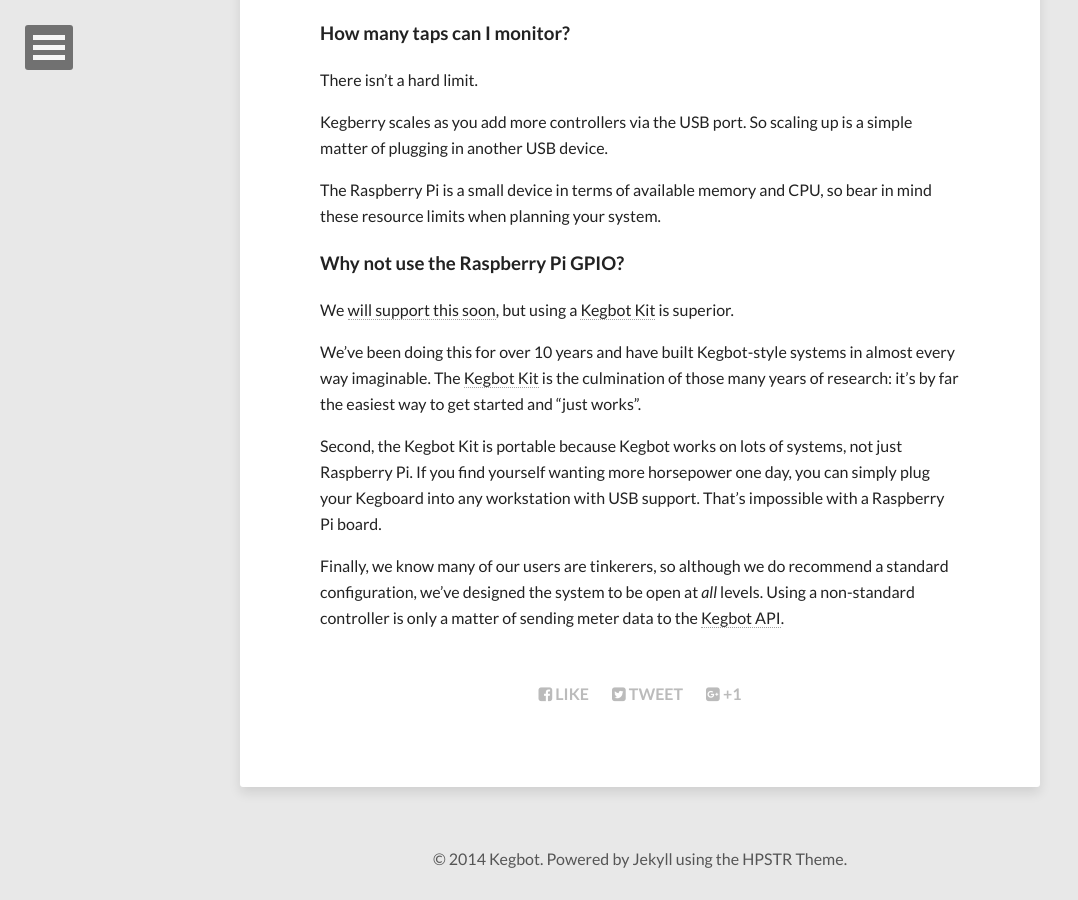
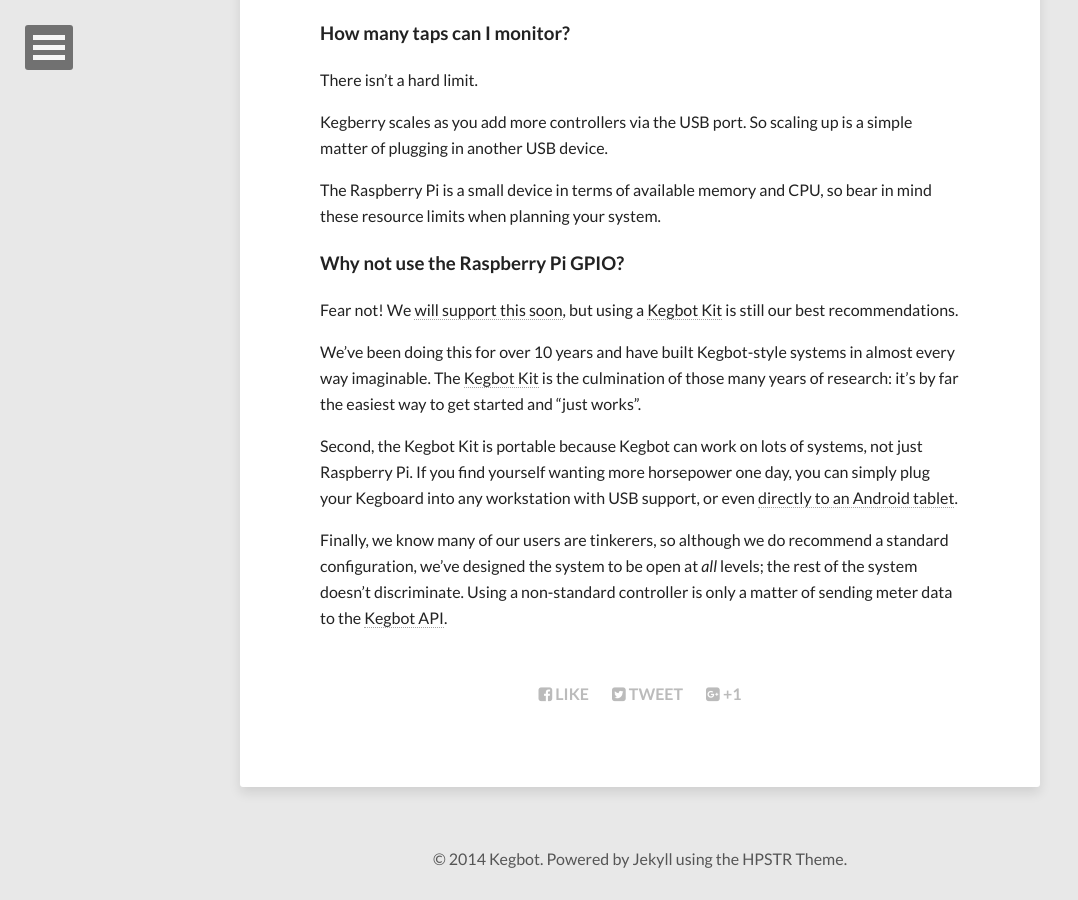
Before and after one commit to Kegbot/kegberry, a Jekyll site: the page built from faq.md, in a window 1280 px wide and 900 px high, scrolled down 1388 px. Shown: the whole window, without its empty margins (0-1078 px from the left). Built offline with Jekyll 4.4.1, drawn with Linux system fonts in a browser that asks for light colours; nearby versions of some CDN libraries.

Commit message:
Update docs.

```diff
--- a/faq.md
+++ b/faq.md
@@ -70,20 +70,23 @@
 
 ### Why not use the Raspberry Pi GPIO?
 
-We [will support this soon](https://github.com/Kegbot/kegberry/issues/6),
-but using a [Kegbot Kit](http://store.kegbot.org/products/kegbot-kit) is superior.
+Fear not! We [will support this soon](https://github.com/Kegbot/kegberry/issues/6),
+but using a [Kegbot Kit](http://store.kegbot.org/products/kegbot-kit) is still
+our best recommendations.
 
 We've been doing this for over 10 years and have built Kegbot-style systems
 in almost every way imaginable.  The [Kegbot Kit](http://store.kegbot.org/products/kegbot-kit)
 is the culmination of those many years of research: it's by far the easiest
 way to get started and "just works".
 
-Second, the Kegbot Kit is portable because Kegbot works on lots of systems,
+Second, the Kegbot Kit is portable because Kegbot can work on lots of systems,
 not just Raspberry Pi.  If you find yourself wanting more horsepower one day,
-you can simply plug your Kegboard into any workstation with USB support.
-That's impossible with a Raspberry Pi board.
+you can simply plug your Kegboard into any workstation with USB support,
+or even
+[directly to an Android tablet](https://play.google.com/store/apps/details?id=org.kegbot.app&hl=en).
 
 Finally, we know many of our users are tinkerers, so although we do recommend
-a standard configuration, we've designed the system to be open at *all* levels.
-Using a non-standard controller is only a matter of sending meter data to the
+a standard configuration, we've designed the system to be open at *all* levels;
+the rest of the system doesn't discriminate. Using a non-standard controller
+is only a matter of sending meter data to the
 [Kegbot API](https://kegbot.org/docs/api).
```
Also changed, not shown: install.md (+10 -3 lines).
